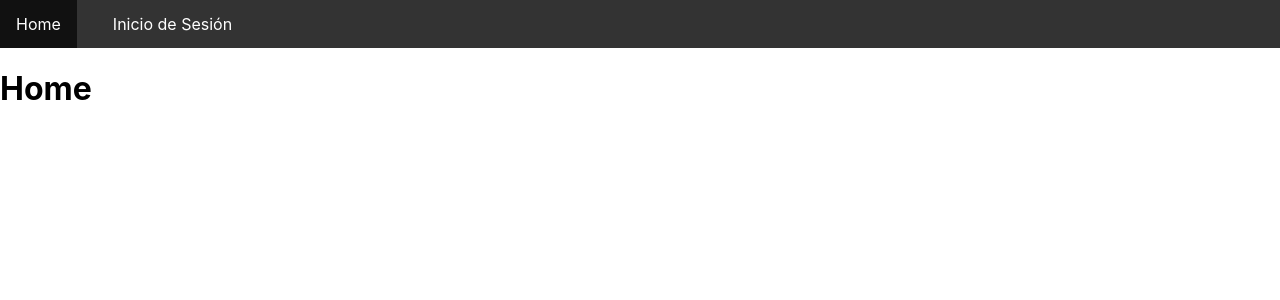
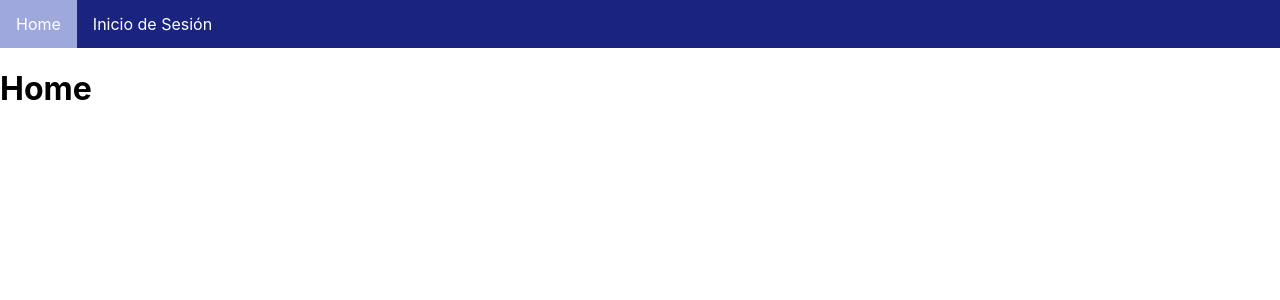
Before and after one commit to felixpc311/adso-proyect, a React (Vite) app in the folder adso-project-front/: page / in a window 1280 px wide. Shown: the top 300 px of the page. Built offline with nearby package versions, Linux system fonts and the light colour scheme.

Commit message:
render in app.jsx

```diff
--- a/adso-project-front/src/App.jsx
+++ b/adso-project-front/src/App.jsx
@@ -1,22 +1,17 @@
-import React from "react";
-
+import { BrowserRouter as Router, Route, Routes } from 'react-router-dom';
+import Home from './components/Home';
+import Login from './components/Login';
+import Navbar from './components/Navbar';
+import './index.css';
 
 export default function App() {
   return (
-    <article>
-        <header>
-            <img src="https://unavatar.io/felixpuello" alt="avatar felix" />
-            <div>
-                <strong>Felix Puello</strong>
-                <span>@felixpuello</span>
-            </div>
-        </header>
-
-        <aside>
-            <button>
-                Seguir
-            </button>
-        </aside>
-    </article>
-  );
-};
+    <Router>
+        <Navbar />
+        <Routes>
+            <Route exact path="/" Component={Home}/>
+            <Route path="/login" Component={Login} />
+        </Routes>
+    </Router>
+  )
+}
--- a/adso-project-front/src/components/Login.jsx
+++ b/adso-project-front/src/components/Login.jsx
@@ -4,4 +4,4 @@ export default function Login() {
       <h1>Inicio de Sesión</h1>
     </div>
   );
-};
+}
--- a/adso-project-front/src/components/Navbar.css
+++ b/adso-project-front/src/components/Navbar.css
@@ -1,6 +1,6 @@
 /* src/components/Navbar.css */
 .navbar {
-    background-color: #333;
+    background-color: #1a237e;
     overflow: hidden;
   }
 
@@ -23,5 +23,5 @@
   }
 
   .navbar li a:hover {
-    background-color: #111;
+    background-color: #9fa8da;
   }
--- a/adso-project-front/src/components/Navbar.jsx
+++ b/adso-project-front/src/components/Navbar.jsx
@@ -1,5 +1,4 @@
 // src/components/Navbar.js
-import React from 'react';
 import { Link } from 'react-router-dom';
 import './Navbar.css';
 
--- a/adso-project-front/src/index.css
+++ b/adso-project-front/src/index.css
@@ -12,12 +12,12 @@ body {
     font-family: source-code-pro, Menlo, Monaco, Consolas, 'Courier New', monospace;
   }
 
-  .navbar {
-    background-color: #333;
+/*   .navbar {
+    background-color: #b33030;
     overflow: hidden;
-  }
+  } */
 
-  .navbar ul {
+/*   .navbar ul {
     list-style-type: none;
     margin: 0;
     padding: 0;
@@ -38,4 +38,4 @@ body {
 
   .navbar li a:hover {
     background-color: #111;
-  }
+  } */
--- a/adso-project-front/src/main.jsx
+++ b/adso-project-front/src/main.jsx
@@ -1,18 +1,8 @@
-import React from 'react';
 import ReactDOM from 'react-dom/client';
-import { BrowserRouter as Router, Route, Routes } from 'react-router-dom';
-import Home from './components/Home';
-import Login from './components/Login';
-import Navbar from './components/Navbar';
-import './index.css';
+import App from './App';
+
 
 const root = ReactDOM.createRoot(document.getElementById('root'))
 root.render(
-    <Router>
-        <Navbar />
-        <Routes>
-            <Route exact path="/" Component={Home}/>
-            <Route path="/login" Component={Login} />
-        </Routes>
-    </Router>
+    <App />
 );
```
